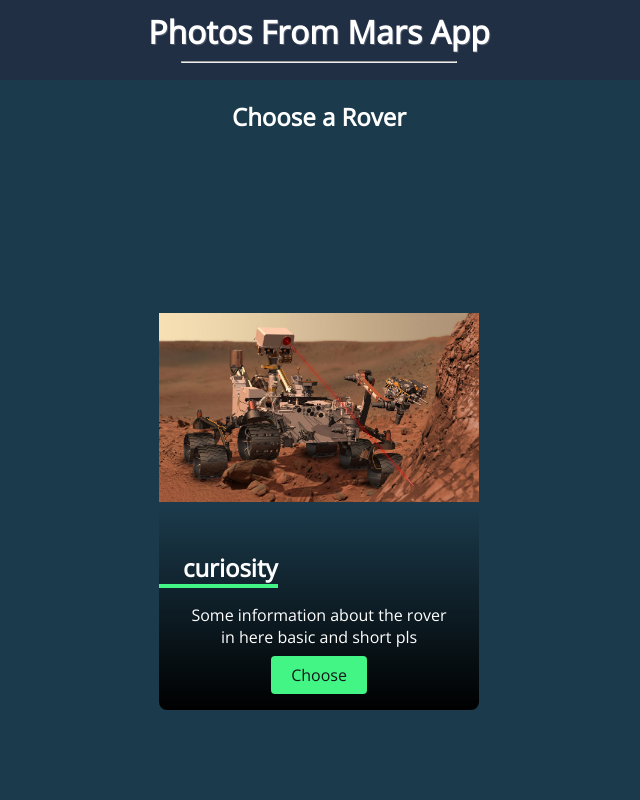
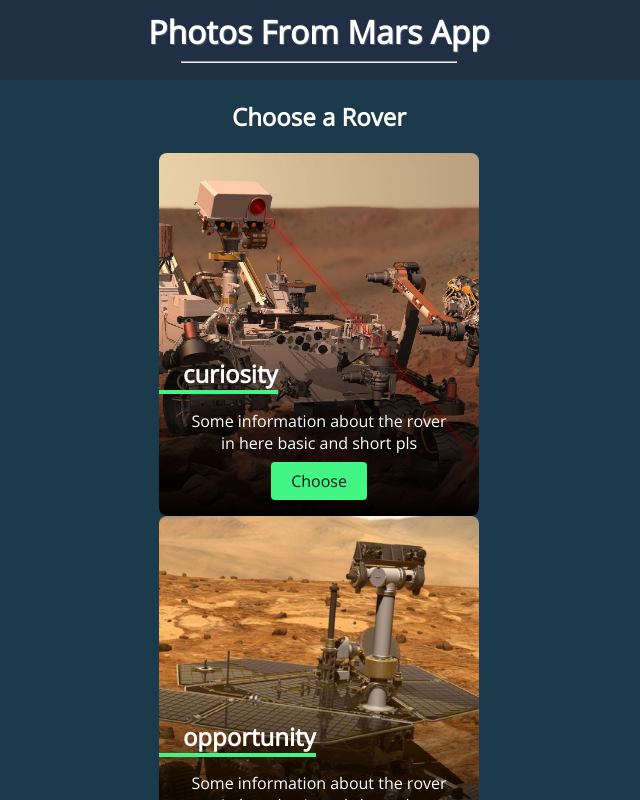
Before and after one commit to mtzngn/photos-from-mars, a React (Create React App) app: page / in a window 1280 px wide. Shown: the whole page, without its empty margins (321-961 px from the left). Built offline with nearby package versions, Linux system fonts and the light colour scheme.

Commit message:
new card functionality implemented

```diff
--- a/src/components/Card.jsx
+++ b/src/components/Card.jsx
@@ -17,15 +17,16 @@ height: fit-content;
 width: 100%;
 .card {
     color: ${clrNeutal100};
+    background-position: center;
+    background-repeat: no-repeat;
+    background-size: cover;
     padding: 10rem 0 0;
     max-width: 35ch;
     border-radius: 0.5rem;
     overflow: hidden;
     transition: transform 500ms ease;
 }
-img {
-    width: 100%;
-}
+
 .card:hover,
 .card:focus-within {
     transform: scale(1.05);
@@ -117,15 +118,18 @@ img {
 }
 `
 
- const Card = ( { title, detail, src } ) => {
+ const Card = ( { title, detail, src, setCount, setRover } ) => {
+    const handleClick = (e) => {
+        setCount(count => count + 1)
+        setRover(title)
+    }
     return (
         <StyledCard>
-            <div class="card">
-                <img src={src} alt="rover" />
-                <div class="card-content">
+            <div class="card" style={{ backgroundImage: `url(${src})` }}>
+                <div class="card-content"  >
                 <h2 class="card-title">{title}</h2>
                 <p class="card-body">{detail}</p>
-                <a href="#" class="button">Choose</a>
+                <a href="#" class="button" onClick={handleClick}>Choose</a>
                 </div>
             </div>
     </StyledCard>
--- a/src/components/intro/ChooseRover.jsx
+++ b/src/components/intro/ChooseRover.jsx
@@ -29,20 +29,9 @@ const ChooseRover = ({ setCount, setRover}) => {
         <StyledChooseRover >
             <h2>Choose a Rover</h2>
             <div className="card-wrapper">
-            {/* {rovers.map((rover, i)=>{
-                return(
-                    <div className="wrapper" key={i} >
-                        <div className="container" key={i + 5}>
-                            <img src={rover.src} alt="Rover Curiosity" className="img" key={i + 10}/>
-                            <div className="overlay" key={i +15} onClick={handleClick} id={rover.name1}>
-                                <h3 id={rover.name1}>{rover.name1}</h3>
-                            </div>
-                        </div>
-                    </div>
-            )})} */}
             {rovers.map((rover,i) => {
                 return (
-                    <Card title={rover.name1} detail={rover.detail} src={rover.src} />
+                    <Card title={rover.name1} detail={rover.detail} src={rover.src} setCount={setCount} setRover={setRover} />
                 )
             })}
             </div>
```
